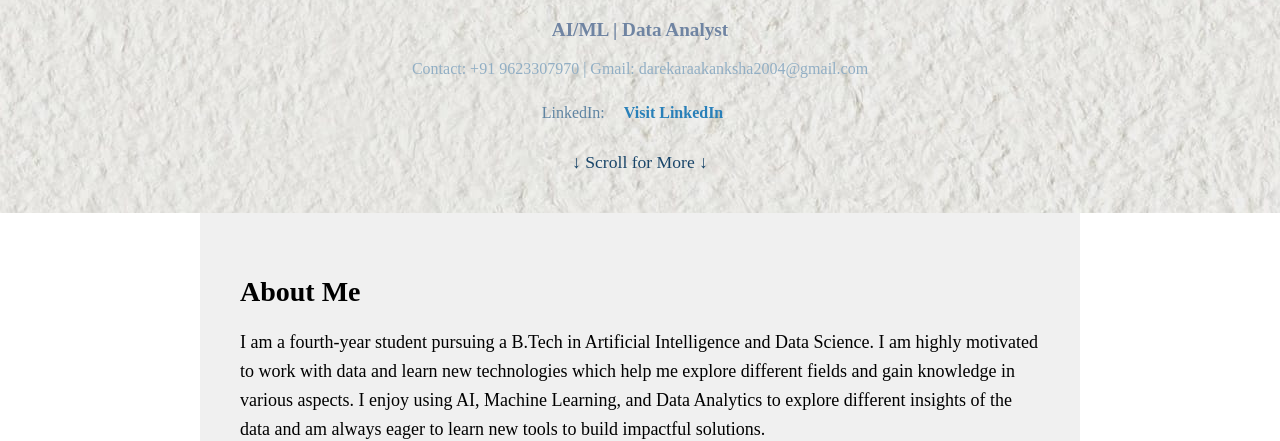
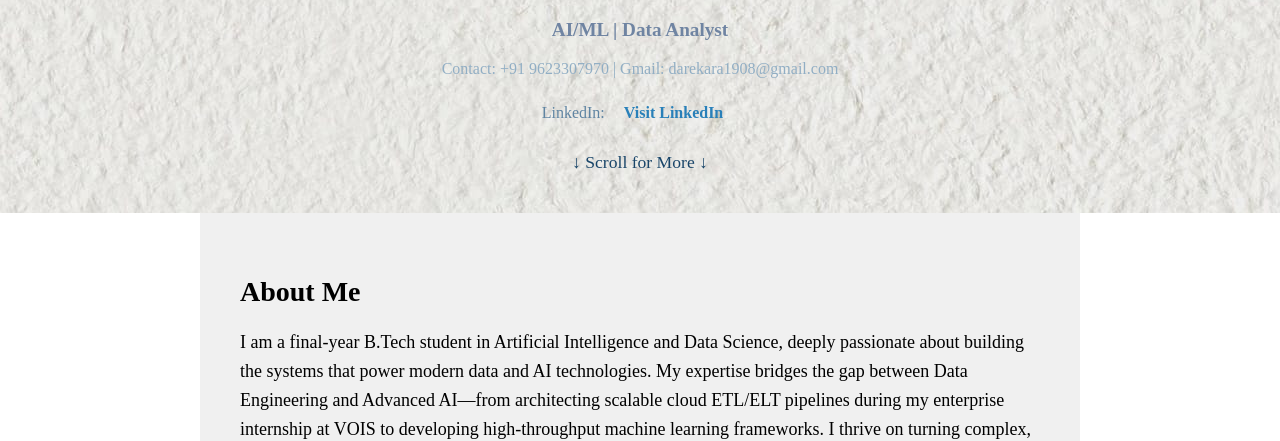
Before and after one commit to Aakanksha-Darekar/resume, a plain HTML site: page index.html in a window 1280 px wide. Shown: the part 361-802 px from the top of the page. Drawn offline with Linux system fonts and the light colour scheme.

Commit message:
Description changes

```diff
--- a/index.html
+++ b/index.html
@@ -14,7 +14,7 @@
         <img src="final_profile.png" alt="Your Photo" style="width: 200px; height: 250px; object-fit: cover; border-radius: 8px;">
         <h1 style="color: #162430;">Aakanksha Darekar</h1>
         <p class="tagline" style="color: #6F84A2; font-size: 1.2em;">AI/ML | Data Analyst</p>
-        <p style="color: #91AEC4;">Contact: +91 9623307970 | Gmail: darekaraakanksha2004@gmail.com</p>
+        <p style="color: #91AEC4;">Contact: +91 9623307970 | Gmail: darekara1908@gmail.com</p>
         <p style="color: #5F84A2;">
             LinkedIn:
             <a id="linkedin-link" href="https://www.linkedin.com/in/aakanksha-darekar-41b2702ba/" target="_blank" style="color: #2980b9; text-decoration: none;">
@@ -32,8 +32,9 @@
     <section id="about">
         <h2>About Me</h2>
         <p>
-          I am a fourth-year student pursuing a B.Tech in Artificial Intelligence and Data Science. I am highly motivated to work with data and learn new technologies which help me explore different fields and gain knowledge in various aspects.
-          I enjoy using AI, Machine Learning, and Data Analytics to explore different insights of the data and am always eager to learn new tools to build impactful solutions. </p>
+          I am a final-year B.Tech student in Artificial Intelligence and Data Science, deeply passionate about building the systems that power modern data and AI technologies. My expertise bridges the gap between Data Engineering and Advanced AI—from architecting scalable cloud ETL/ELT pipelines during my enterprise internship at VOIS to developing high-throughput machine learning frameworks.
+          I thrive on turning complex, raw data into high-performance, production-ready solutions. Whether it's optimizing heavy cloud data workflows using GCP and Apache Airflow, or extracting insights through NLP and deep learning architectures, I love building systems that scale.
+          Take a look around to explore my projects, and let’s connect to build something impactful! </p>
         <p>
             Languages spoken: English, Hindi, Marathi
         </p>
@@ -196,7 +197,7 @@
 
     <div class="section-block">
         <h2>Experience & Internships</h2>
-        <p><strong>_VOIS</strong><br>
+        <p><strong>VOIS</strong><br>
         - Designed and implemented transformation pipelines using Google Cloud Data Fusion to streamline workflows.</p>
         <p>
         - Developed advanced SQL scripts in GCP BigQuery to enhance query performance and ensure data readiness.</p>
```
